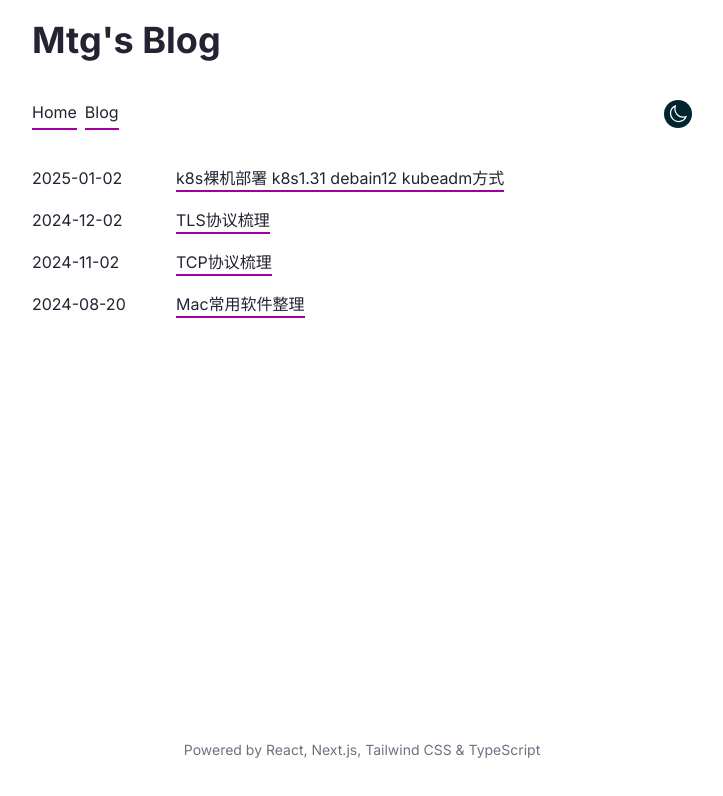
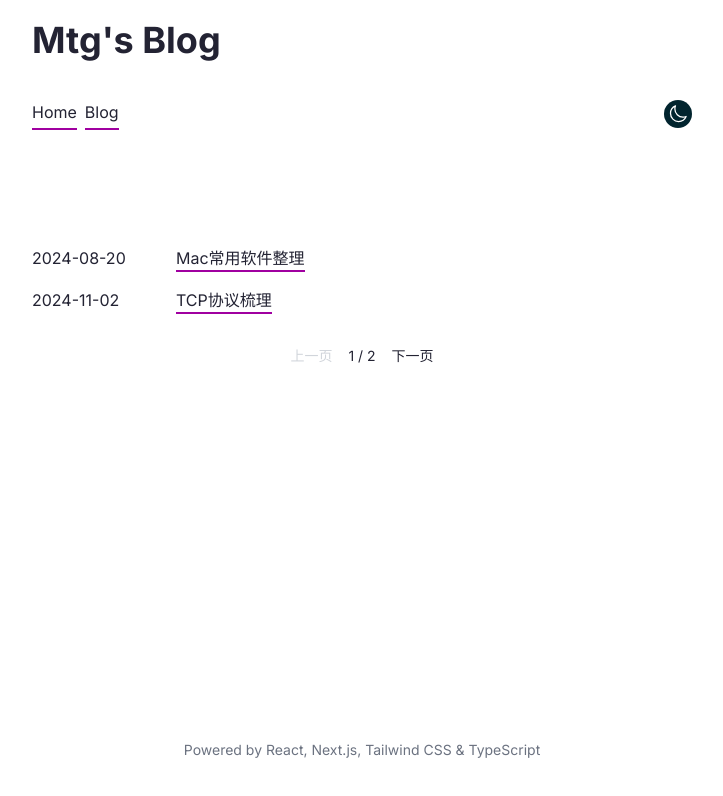
Before and after one commit to mtgnorton/nextjsblog, a Next.js app: page /all in a window 1280 px wide. Shown: the top 796 px of the page, without its empty margins (278-1001 px from the left). Built offline with nearby package versions, Linux system fonts and the light colour scheme; a web font is replaced by a local one.

Commit message:
feat(code): 增加分页,代码优化

```diff
--- a/app/(blog)/all/page.tsx
+++ b/app/(blog)/all/page.tsx
@@ -1,14 +1,28 @@
 import { Metadata } from 'next';
-import BlogLists from "@/app/ui/components/blog-lists";
+import PostsComponents from "@/app/ui/components/blog-lists";
+import { getPosts } from "@/app/ui/components/blog-lists";
 
 export const metadata: Metadata = {
   title: 'All',
 };
+export default async function AllPage(props: {
+    searchParams?: Promise<{
+      page?: string;
+    }>;
+  }) {
+    const params = await props.searchParams;
+    const currentPage = Number(params?.page) || 1;
+    const { posts, totalPages } = await getPosts({ sort: 'desc', page: currentPage });
+    console.log(posts,totalPages,currentPage,555)
+    return (
+        <div className="flex flex-col mt-20">
 
-export default async function AllPage() {
-    return (
-        <div>
-            <BlogLists limit={20}  />
+            <PostsComponents
+                posts={posts}
+                totalPages={totalPages}
+                isShowPagination={true}
+                page={currentPage}
+            />
         </div>
     )
 }
--- a/app/(blog)/blog/[title]/page.tsx
+++ b/app/(blog)/blog/[filename]/page.tsx
@@ -1,5 +1,5 @@
 import { Metadata } from 'next';
-import { getBlogPosts } from '@/app/ui/components/blog-lists';
+import { getPosts } from '@/app/ui/components/blog-lists';
 
 import '@/app/(blog)/blog/atom-one-dark.css';
 
@@ -10,18 +10,21 @@ export const metadata: Metadata = {
 export default async function Page({
     params,
   }: {
-    params: Promise<{ title: string }>
+    params: { filename: string }
   }) {
-    const title = (await params).title
-    const decodeTitle = decodeURIComponent(title)
-    const { default: Post } = await import(`@/md/${decodeTitle}.mdx`)
+    const filename = params.filename
+    console.log(filename)
+    const decodefilename = decodeURIComponent(filename)
+    console.log(decodefilename)
+    const { default: Post } = await import(`@/md/${decodefilename}.mdx`)
+    const title = decodefilename.replace(/^\d{4}-\d{2}-\d{2}-/, '')
 
     return (
 
         <div className="flex flex-col mt-20">
 
             <div className='flex justify-center items-center '>
-            <h1 className="text-4xl font-bold ">{decodeTitle}</h1>
+            <h1 className="text-4xl font-bold ">{title}</h1>
             </div>
             <article className="prose prose-lg dark:prose-invert max-w-none">
                 <Post />
@@ -31,9 +34,9 @@ export default async function Page({
 }
 
 export async function generateStaticParams() {
-    const posts = await getBlogPosts()
-    return posts.map((post) => ({
-        fileName: post.fileName,
+    const posts = await getPosts()
+    return posts.posts.map((post) => ({
+        filename: post.filename,
     }))
 }
 
--- a/app/(blog)/home/page.tsx
+++ b/app/(blog)/home/page.tsx
@@ -1,16 +1,18 @@
 import { Metadata } from 'next';
-import BlogLists from "@/app/ui/components/blog-lists";
+import PostsComponents from "@/app/ui/components/blog-lists";
 import Profile from "@/app/ui/components/profile";
+import { getPosts } from "@/app/ui/components/blog-lists";
 export const metadata: Metadata = {
   title: 'Home',
 };
 
 export default async function BlogPage() {
+  const { posts, totalPages } = await getPosts({ sort: 'desc', page: 1,limit:5 });
   return <div className="">
     <Profile />
     <div className="mt-10">
       <h3 className="text-2xl font-bold mb-4">Recent posts</h3>
-      <BlogLists limit={5} sortOrder="asc" />
+      <PostsComponents posts={posts} totalPages={totalPages} />
     </div>
   </div>;
 }
--- /dev/null
+++ b/app/ui/components/all-pagination.tsx
@@ -0,0 +1,50 @@
+'use client';
+
+import { ArrowLeftIcon, ArrowRightIcon } from '@heroicons/react/24/outline';
+import clsx from 'clsx';
+import Link from 'next/link';
+import { generatePagination } from '@/app/ui/lib/utils';
+import { usePathname, useSearchParams } from 'next/navigation';
+
+export default function Pagination({ totalPages }: { totalPages: number }) {
+  const searchParams = useSearchParams();
+  const pathname = usePathname();
+  const currentPage = Number(searchParams.get('page')) || 1;
+
+  const createPageURL = (pageNumber: number | string) => {
+    const params = new URLSearchParams(searchParams);
+    params.set('page', pageNumber.toString());
+    return `${pathname}?${params.toString()}`;
+  };
+
+  const allPages = generatePagination(currentPage, totalPages);
+  return (
+    <div className="flex items-center justify-center gap-4 text-sm">
+      {currentPage <= 1 ? (
+        <span className="text-gray-300">上一页</span>
+      ) : (
+        <Link
+          href={createPageURL(currentPage - 1)}
+          className="text-link hover:text-hover transition-colors"
+        >
+          上一页
+        </Link>
+      )}
+
+      <span className="text-link">
+        {currentPage} / {totalPages}
+      </span>
+
+      {currentPage >= totalPages ? (
+        <span className="text-gray-300">下一页</span>
+      ) : (
+        <Link
+          href={createPageURL(currentPage + 1)}
+          className="text-link hover:text-hover transition-colors"
+        >
+          下一页
+        </Link>
+      )}
+    </div>
+  );
+}
--- a/app/ui/components/blog-lists.tsx
+++ b/app/ui/components/blog-lists.tsx
@@ -1,19 +1,28 @@
 import Link from 'next/link';
 import fs from 'fs';
 import path from 'path';
+import Pagination from './all-pagination';
 
-interface BlogPost {
+interface PostItem {
   title: string;
   updatedAt: string;
-  fileName: string;
+  filename: string;
 }
 
-interface BlogListsProps {
-  limit?: number;
-  sortOrder?: 'asc' | 'desc';
+interface PostsPagination {
+    posts: PostItem[];
+    totalPages: number;
 }
 
-export async function getBlogPosts(props?: BlogListsProps): Promise<BlogPost[]> {
+interface PostsArg {
+  page?: number;
+  limit?: number;
+  sort?: 'asc' | 'desc';
+}
+
+const ITEMS_PER_PAGE = 2;
+
+export async function getPosts(props?: PostsArg): Promise<PostsPagination> {
   const postsDirectory = path.join(process.cwd(), 'md');
   const fileNames = fs.readdirSync(postsDirectory);
 
@@ -21,13 +30,12 @@ export async function getBlogPosts(props?: BlogListsProps): Promise<BlogPost[]>
     // 假设文件名格式为: YYYY-MM-DD-title.mdx
     const match = fileName.match(/^(\d{4}-\d{2}-\d{2})-(.+)\.mdx$/);
 
-
     if (!match) {
       // 如果文件名不符合格式，使用当前时间
       return {
         title: fileName.replace(/\.mdx$/, ''),
         updatedAt: new Date().toISOString().split('T')[0],
-        fileName: fileName.replace(/\.mdx$/, '')
+        filename: fileName.replace(/\.mdx$/, '')
       };
     }
 
@@ -35,39 +43,68 @@ export async function getBlogPosts(props?: BlogListsProps): Promise<BlogPost[]>
     return {
       title: title,
       updatedAt: `${date}`,
-      fileName: `${date}-${title}`
+      filename: `${date}-${title}`
     };
   });
 
   // 根据 sortOrder 参数排序
   const sortedPosts = posts.sort((a, b) => {
-    const order = props?.sortOrder === 'asc' ? 1 : -1;
+    const order = props?.sort === 'asc' ? 1 : -1;
     return order * (new Date(b.updatedAt).getTime() - new Date(a.updatedAt).getTime());
   });
 
+  const totalPages = Math.ceil(sortedPosts.length / ITEMS_PER_PAGE);
+
   // 如果设置了 limit，返回指定数量的文章
   if (props?.limit) {
-    return sortedPosts.slice(0, props.limit);
+    return {
+      posts: sortedPosts.slice(0, props.limit),
+      totalPages: 1
+    };
   }
 
-  return sortedPosts;
+  // 分页
+  const currentPage = props?.page || 1;
+  const start = (currentPage - 1) * ITEMS_PER_PAGE;
+  const paginatedPosts = sortedPosts.slice(start, start + ITEMS_PER_PAGE);
+
+  return {
+    posts: paginatedPosts,
+    totalPages
+  };
 }
 
-export default async function BlogLists({ limit, sortOrder = 'asc' }: BlogListsProps = {}) {
-    const posts = await getBlogPosts({ limit, sortOrder });
+
+
+export default async function PostsComponents({
+  posts = [],
+  isShowPagination = false,
+  totalPages = 0
+}: {
+    posts: PostItem[];
+    isShowPagination?: boolean;
+    totalPages: number;
+}) {
+
   return (
     <div className="flex flex-col w-full">
       {posts.map((post) => (
-          <div key={post.fileName} className="flex flex-row mt-4">
+        <div key={post.filename} className="flex flex-row mt-4">
           <span className="w-36 flex-shrink-0">{post.updatedAt}</span>
           <Link
-              href={`/blog/${post.fileName}`}
+            href={`/blog/${encodeURIComponent(post.filename)}`}
             className="text-link border-b-2 border-b-underline hover:text-hover"
           >
             {post.title}
           </Link>
         </div>
       ))}
+
+      {isShowPagination && (
+        <div className="mt-8 flex justify-center">
+          <Pagination totalPages={totalPages} />
+        </div>
+      )}
     </div>
   );
 }
--- /dev/null
+++ b/app/ui/lib/utils.ts
@@ -0,0 +1,34 @@
+
+
+export const generatePagination = (currentPage: number, totalPages: number) => {
+  // If the total number of pages is 7 or less,
+  // display all pages without any ellipsis.
+  if (totalPages <= 7) {
+    return Array.from({ length: totalPages }, (_, i) => i + 1);
+  }
+
+  // If the current page is among the first 3 pages,
+  // show the first 3, an ellipsis, and the last 2 pages.
+  if (currentPage <= 3) {
+    return [1, 2, 3, '...', totalPages - 1, totalPages];
+  }
+
+  // If the current page is among the last 3 pages,
+  // show the first 2, an ellipsis, and the last 3 pages.
+  if (currentPage >= totalPages - 2) {
+    return [1, 2, '...', totalPages - 2, totalPages - 1, totalPages];
+  }
+
+  // If the current page is somewhere in the middle,
+  // show the first page, an ellipsis, the current page and its neighbors,
+  // another ellipsis, and the last page.
+  return [
+    1,
+    '...',
+    currentPage - 1,
+    currentPage,
+    currentPage + 1,
+    '...',
+    totalPages,
+  ];
+};
```
Lines whose indentation alone changed are shown as unchanged.
